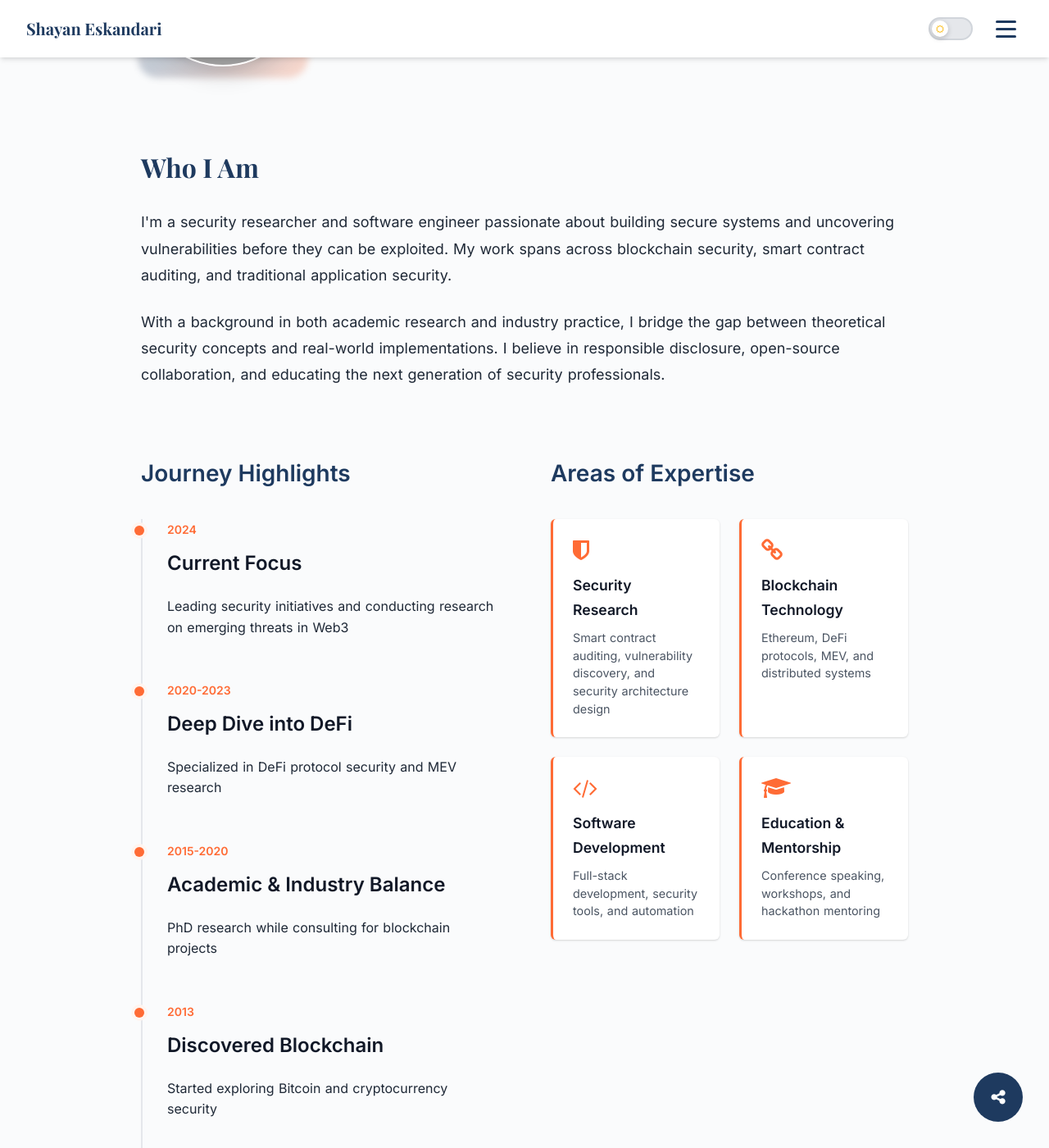
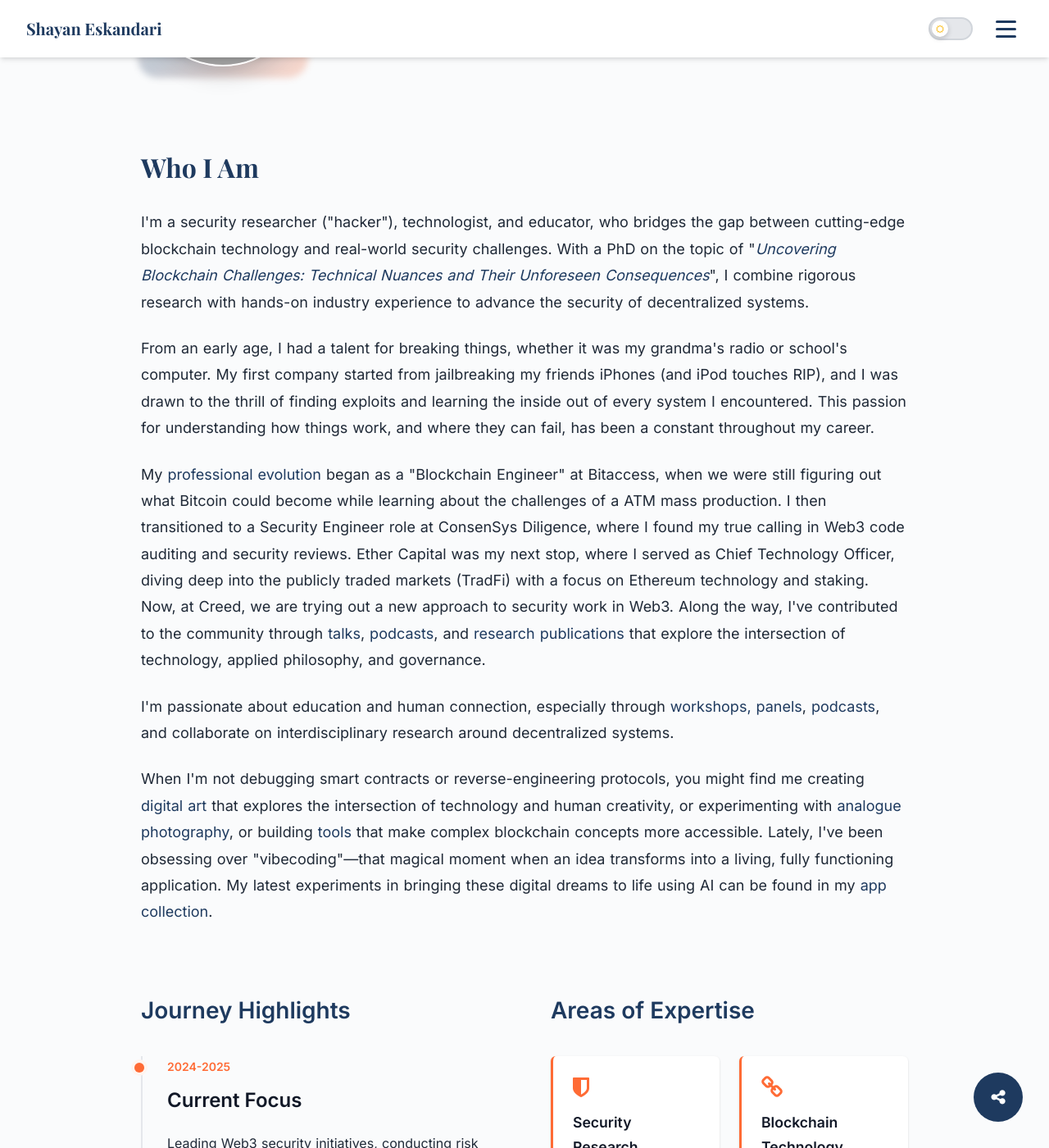
Before and after one commit to shayanb/shayan.es, a Jekyll site: the page built from about.md, in a window 1280 px wide and 1400 px high, scrolled down 221 px. Shown: the whole window at 82% size. Built offline with Jekyll 4.4.1, drawn with Linux system fonts in a browser that asks for light colours; some of the changed text lies outside the part shown; grey boxes are pictures that could not be loaded.

Commit message:
update about + minor fixes

```diff
--- a/_data/index/lectures.yml
+++ b/_data/index/lectures.yml
@@ -121,7 +121,7 @@
 
 - name: "Smashing Smart Contracts: Detecting and Exploiting Vulnerabilities in EVM bytecode"
   descr: "Hacking & exploitation Solidity/EVM smart contracts, and practicing them on CaptureTheEther and OpenZeppelin Ethernaut challanges."
-  location: "Blockchain Village @ DEFCON 27, Las Vegas, USA"
+  location: "Blockchain Village (DEFCON 27), LV, USA"
   website: "https://www.blockchainvillage.net"
   github: https://github.com/ConsenSys/smashing-smart-contracts-workshop
   year: 2019
--- a/about.md
+++ b/about.md
@@ -18,9 +18,15 @@
   <div class="about-content">
     <section class="bio-section">
       <h2>Who I Am</h2>
-      <p>I'm a security researcher and software engineer passionate about building secure systems and uncovering vulnerabilities before they can be exploited. My work spans across blockchain security, smart contract auditing, and traditional application security.</p>
+      <p>I'm a security researcher ("hacker"), technologist, and educator, who bridges the gap between cutting-edge blockchain technology and real-world security challenges. With a PhD on the topic of "<a href="/scholar/#publications"><i>Uncovering Blockchain Challenges: Technical Nuances and Their Unforeseen Consequences</i></a>", I combine rigorous research with hands-on industry experience to advance the security of decentralized systems.</p>
 
-      <p>With a background in both academic research and industry practice, I bridge the gap between theoretical security concepts and real-world implementations. I believe in responsible disclosure, open-source collaboration, and educating the next generation of security professionals.</p>
+      <p>From an early age, I had a talent for breaking things, whether it was my grandma's radio or school's computer. My first company started from jailbreaking my friends iPhones (and iPod touches RIP), and I was drawn to the thrill of finding exploits and learning the inside out of every system I encountered. This passion for understanding how things work, and where they can fail, has been a constant throughout my career.</p>
+
+      <p>My <a href="/career/">professional evolution</a> began as a "Blockchain Engineer" at Bitaccess, when we were still figuring out what Bitcoin could become while learning about the challenges of a ATM mass production. I then transitioned to a Security Engineer role at ConsenSys Diligence, where I found my true calling in Web3 code auditing and security reviews. Ether Capital was my next stop, where I served as Chief Technology Officer, diving deep into the publicly traded markets (TradFi) with a focus on Ethereum technology and staking.  Now, at Creed, we are trying out a new approach to security work in Web3. Along the way, I've contributed to the community through <a href="/talks/#academic-lectures">talks</a>, <a href="/talks/#podcasts">podcasts</a>, and <a href="/scholar/#publications">research publications</a> that explore the intersection of technology, applied philosophy, and governance.</p>
+
+      <p>I'm passionate about education and human connection, especially through <a href="/talks/#workshops-panels">workshops, panels</a>, <a href="/talks/#podcasts">podcasts</a>, and collaborate on interdisciplinary research around decentralized systems. </p>
+
+      <p>When I'm not debugging smart contracts or reverse-engineering protocols, you might find me creating <a href="/art/">digital art</a> that explores the intersection of technology and human creativity, or experimenting with <a href="https://www.instagram.com/shayanbahal" target="_blank"> analogue photography</a>, or building <a href="/projects/">tools</a> that make complex blockchain concepts more accessible. Lately, I've been obsessing over "vibecoding"—that magical moment when an idea transforms into a living, fully functioning application. My latest experiments in bringing these digital dreams to life using AI can be found in my <a href="/apps/">app collection</a>.</p>
     </section>
 
     <!-- Split Layout Section -->
@@ -31,24 +37,24 @@
           <h2>Journey Highlights</h2>
           <div class="timeline">
             <div class="timeline-item">
-              <span class="year">2024</span>
+              <span class="year">2024-2025</span>
               <h4>Current Focus</h4>
-              <p>Leading security initiatives and conducting research on emerging threats in Web3</p>
+              <p>Leading Web3 security initiatives, conducting risk assessments, and vibecoding human-centric tools and applications </p>
             </div>
             <div class="timeline-item">
-              <span class="year">2020-2023</span>
-              <h4>Deep Dive into DeFi</h4>
-              <p>Specialized in DeFi protocol security and MEV research</p>
+              <span class="year">2021-2023</span>
+              <h4>Deep Dive into Ethereum Staking</h4>
+              <p>R&D on enterprise-grade Ethereum staking infrastructure, solo-staking, and regulatory challenges</p>
             </div>
             <div class="timeline-item">
-              <span class="year">2015-2020</span>
+              <span class="year">2017-2021</span>
               <h4>Academic & Industry Balance</h4>
-              <p>PhD research while consulting for blockchain projects</p>
+              <p>PhD research while conducting security audits for blockchain projects</p>
             </div>
             <div class="timeline-item">
-              <span class="year">2013</span>
-              <h4>Discovered Blockchain</h4>
-              <p>Started exploring Bitcoin and cryptocurrency security</p>
+              <span class="year">2013-2015</span>
+              <h4>Discovered Bitcoin</h4>
+              <p>While researching "Anomoly detection in Linux Kernel" I came across Bitcoin, and it seemed too good to be true. I spent six months trying to break it, but, as I often joke, it broke me. Later that year, I switched my master’s program to focus on the usability of Bitcoin </p>
             </div>
           </div>
         </div>
--- a/talks.html
+++ b/talks.html
@@ -978,7 +978,7 @@
   line-height: 1.5;
   margin: 0 0 1rem 0;
   display: -webkit-box;
-  -webkit-line-clamp: 3;
+  -webkit-line-clamp: 4;
   -webkit-box-orient: vertical;
   overflow: hidden;
 }
```
